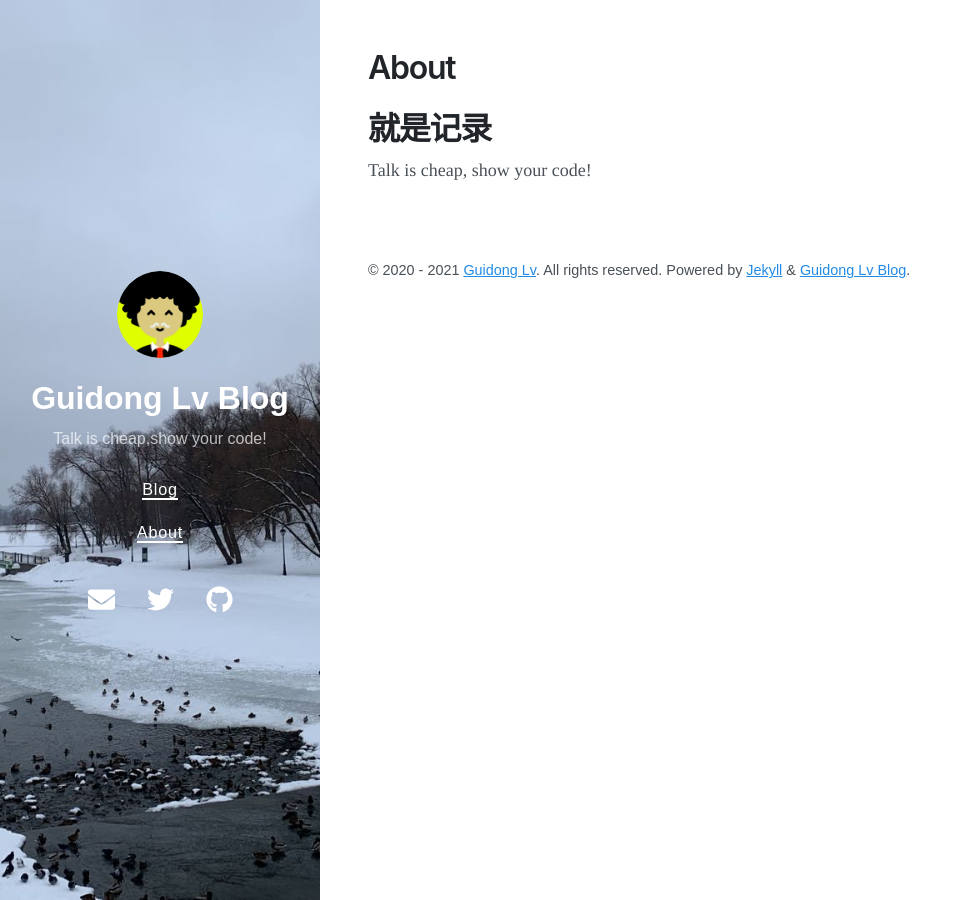
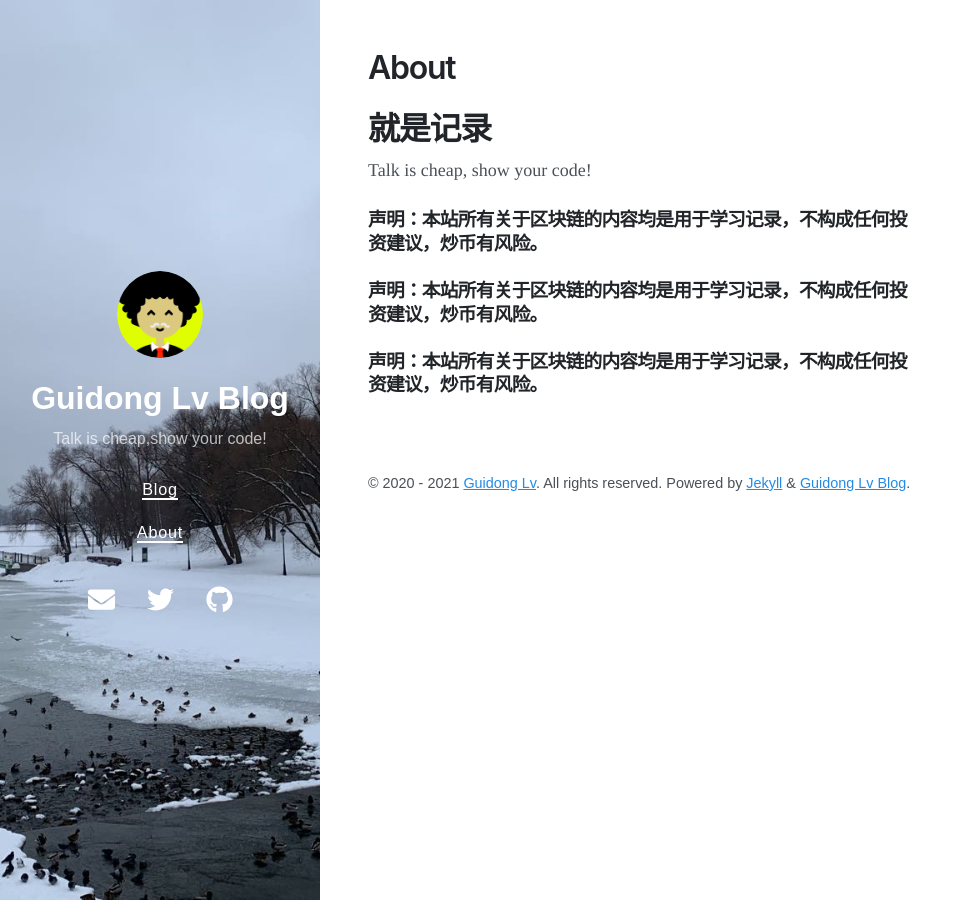
Before and after one commit to lvguidong/lvguidong.github.io, a Jekyll site: the page built from about.md, in a window 1280 px wide. Shown: the whole page, without its empty margins (0-972 px from the left). Built offline with Jekyll 4.4.1, drawn with Linux system fonts in a browser that asks for light colours; nearby versions of some CDN libraries.

Commit message:
update about me

```diff
--- a/about.md
+++ b/about.md
@@ -6,3 +6,15 @@ title: About
 # 就是记录
 
 Talk is cheap, show your code!
+
+
+
+
+
+
+
+### 声明：本站所有关于区块链的内容均是用于学习记录，不构成任何投资建议，炒币有风险。
+
+### 声明：本站所有关于区块链的内容均是用于学习记录，不构成任何投资建议，炒币有风险。
+
+### 声明：本站所有关于区块链的内容均是用于学习记录，不构成任何投资建议，炒币有风险。
```
